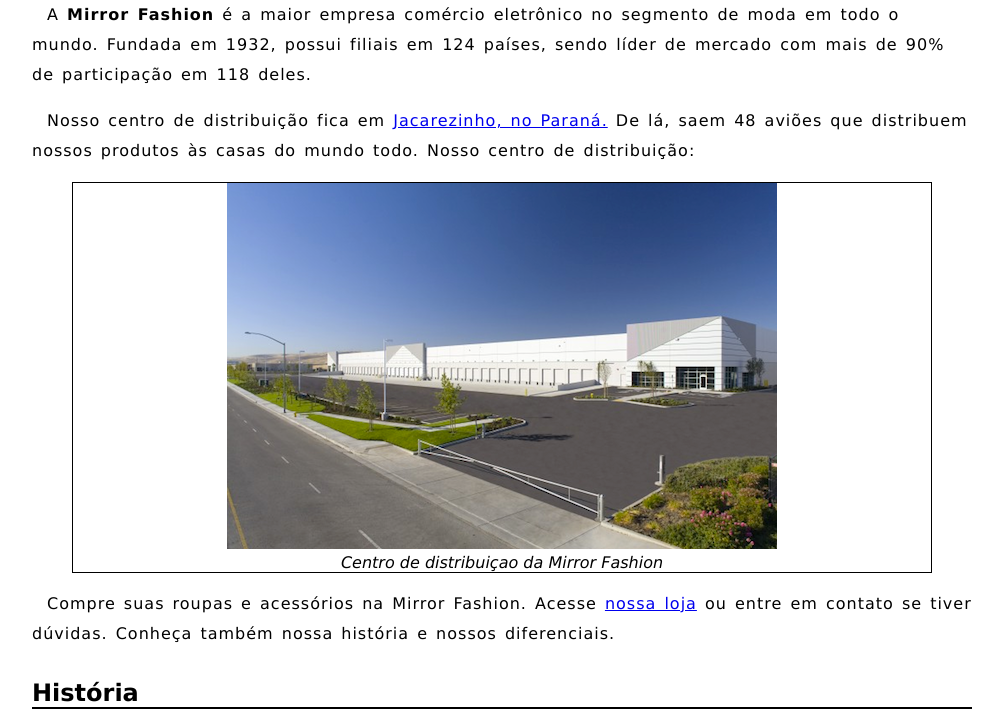
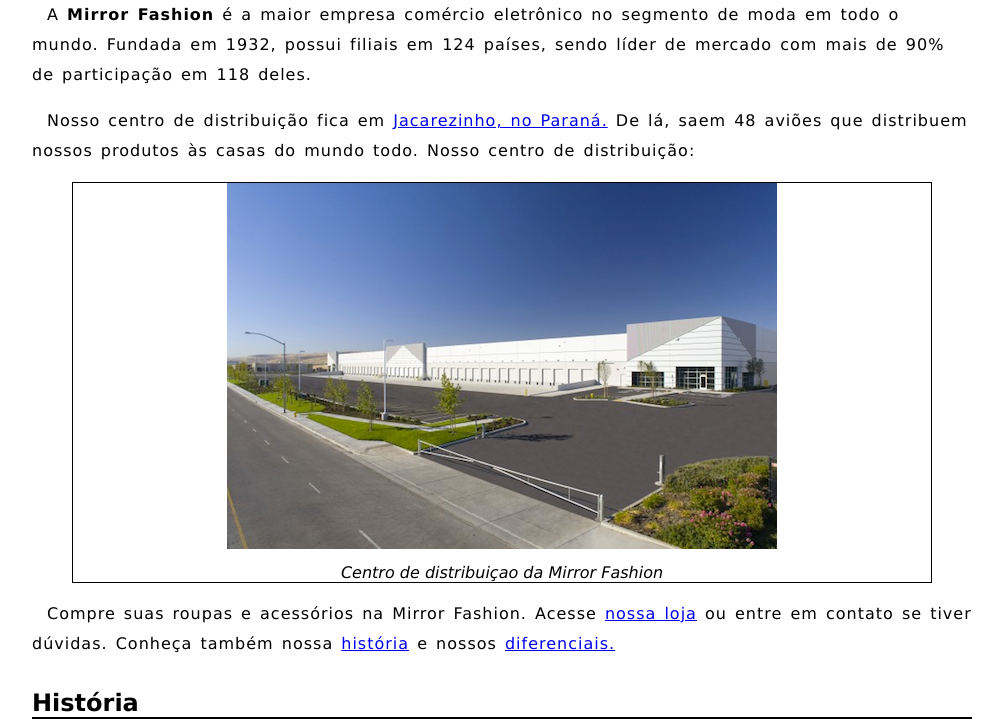
Before and after one commit to caiozzzz/aula-rti, a plain HTML site: page caelum-arquivos-curso-web/mirrorfashion/sobre.html in a window 1280 px wide. Shown: the part 178-904 px from the top of the page, without its empty margins (138-1141 px from the left). Drawn offline with Linux system fonts and the light colour scheme.

Commit message:
kkkjkjkjkjkjkjkkjkkkkkkkkkkkkkjjjkk

```diff
--- a/caelum-arquivos-curso-web/mirrorfashion/css/sobre.css
+++ b/caelum-arquivos-curso-web/mirrorfashion/css/sobre.css
@@ -58,3 +58,7 @@ body{
     margin-right: auto;
     width: 550px;
  }
+
+  figcaption{
+    margin-top: 10px;
+  }
--- a/caelum-arquivos-curso-web/mirrorfashion/sobre.html
+++ b/caelum-arquivos-curso-web/mirrorfashion/sobre.html
@@ -30,7 +30,7 @@
 
     <p>
         Compre suas roupas e acessórios na Mirror Fashion. Acesse <a href="index.html">nossa loja</a>  ou entre em contato
-        se tiver dúvidas. Conheça também nossa história e nossos diferenciais.
+        se tiver dúvidas. Conheça também nossa <a href="#historia">história</a>  e nossos <a href="#diferenciais">diferenciais.</a>
     </p>
 
 
@@ -70,7 +70,7 @@
 
 
     <p>
-       <h2>Diferenciais</h2>
+       <h2 id="diferenciais">Diferenciais</h2>
 <ul>
 <li> Menor preço do varejo, garantido</li>
 <li> Se você achar uma loja mais barata, leva o produto de graça</li>
```
